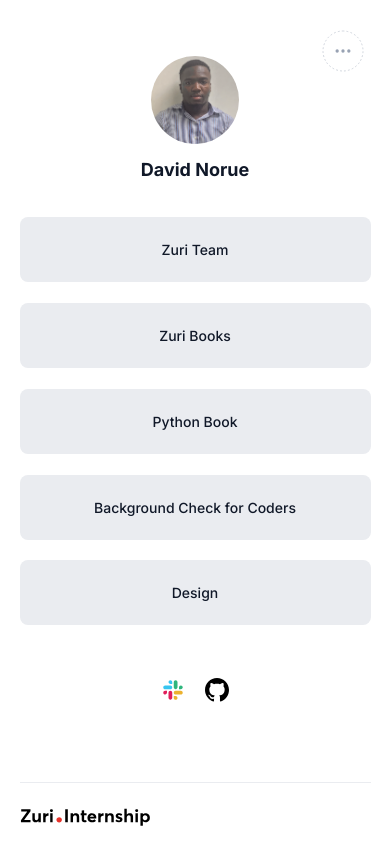
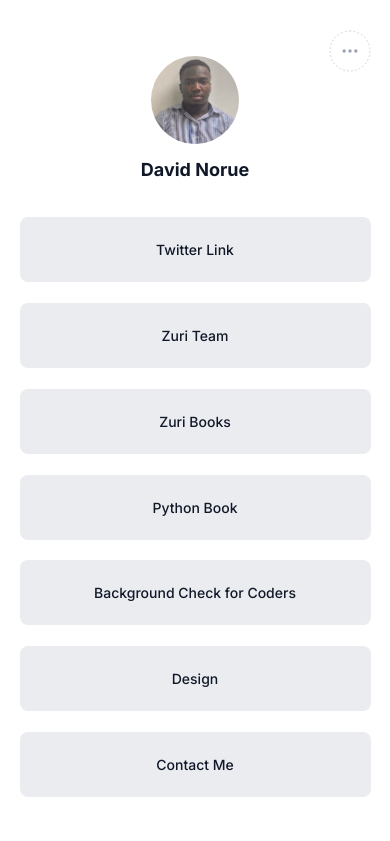
Before and after one commit to dnor-dev/stage-1-frontend-task, a React (Create React App) app: page / in a window 390 px wide. Shown: the top 841 px of the page. Built offline with nearby package versions, Linux system fonts and the light colour scheme.

Commit message:
chore: updated the home page

```diff
--- a/src/components/App.jsx
+++ b/src/components/App.jsx
@@ -1,4 +1,5 @@
 import React from 'react'
+import { Link } from 'react-router-dom'
 
 function App() {
   return (
@@ -19,17 +20,14 @@ function App() {
         <h3 id="twitter">David Norue</h3>
         <h5 id="slack">DNor</h5>
         <div className="links">
-          <a
-            href="https://training.zuri.team/"
-            className="link-btn"
-            id="btn__zuri"
-            target="blank"
-          >
+          <a href="https://twitter.com/DNorue" target="blank">
+            Twitter Link
+          </a>
+          <a href="https://training.zuri.team/" id="btn__zuri" target="blank">
             Zuri Team
           </a>
           <a
             href="http://books.zuri.team/"
-            className="link-btn"
             id="books"
             target="blank"
             title="An online book store for both design and coding."
@@ -38,7 +36,6 @@ function App() {
           </a>
           <a
             href="https://books.zuri.team/python-for-beginners?ref_id=DNor"
-            className="link-btn"
             id="book__python"
             target="blank"
             title="A comprehensive and beginner-friendly introduction to python."
@@ -47,7 +44,6 @@ function App() {
           </a>
           <a
             href="https://background.zuri.team/"
-            className="link-btn"
             id="pitch"
             target="blank"
             title="A trusted and tested service which helps to regulate and thoroughly vet coders."
@@ -56,13 +52,13 @@ function App() {
           </a>
           <a
             href="https://books.zuri.team/design-rules"
-            className="link-btn"
             id="book__design"
             target="blank"
             title="A well broken down resource with laid down guidelines to becoming a master of design."
           >
             Design
           </a>
+          <Link to="/contact">Contact Me</Link>
         </div>
         <div className="social-icons">
           <img src="/slack.svg" alt="slack-icon" />
--- a/src/styles/App.css
+++ b/src/styles/App.css
@@ -364,7 +364,7 @@ textarea:focus {
     cursor: pointer;
     position: absolute;
     z-index: 99;
-    right: 7px;
+    right: 0;
     top: 30px;
   }
 
```
